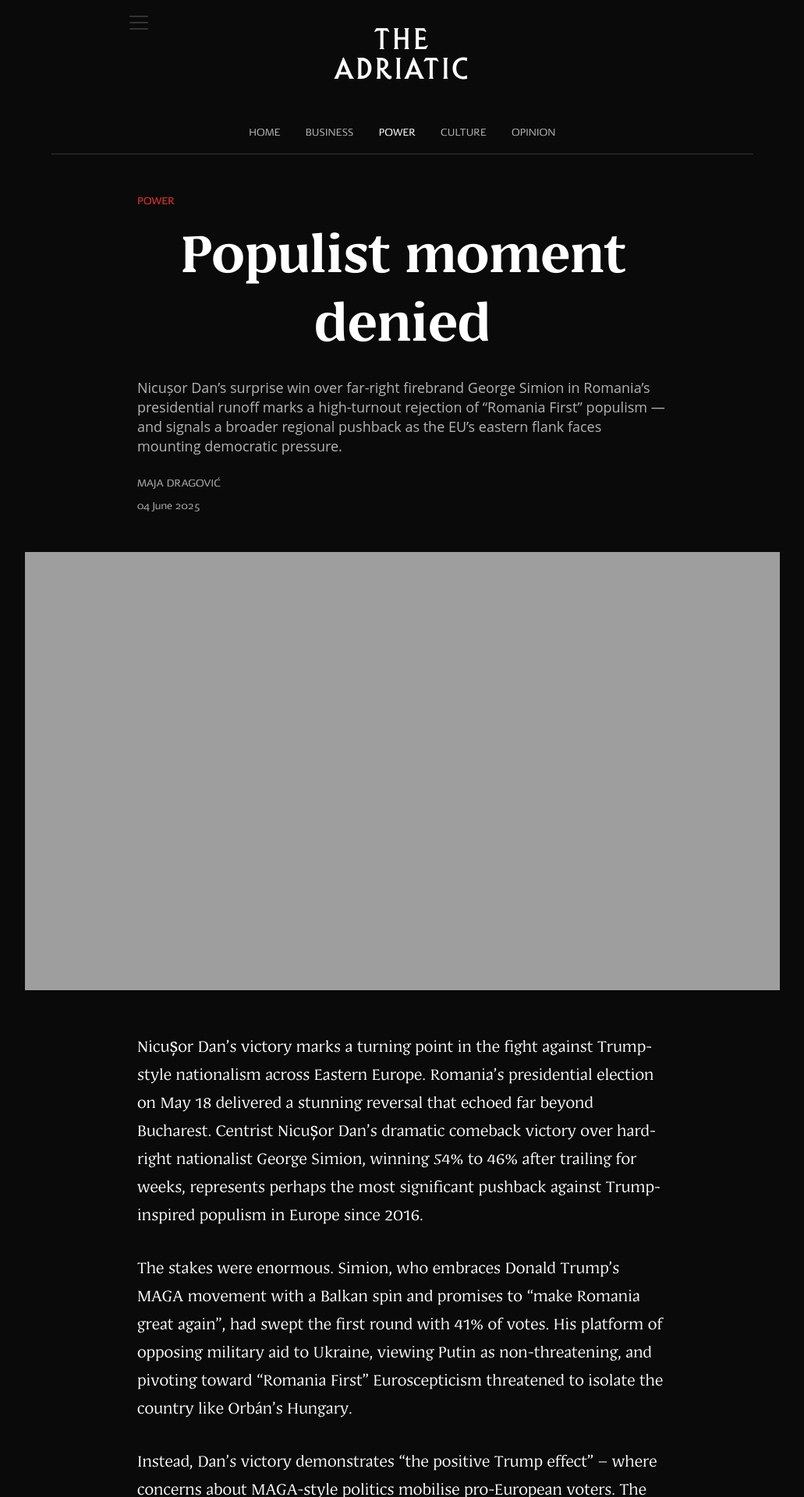
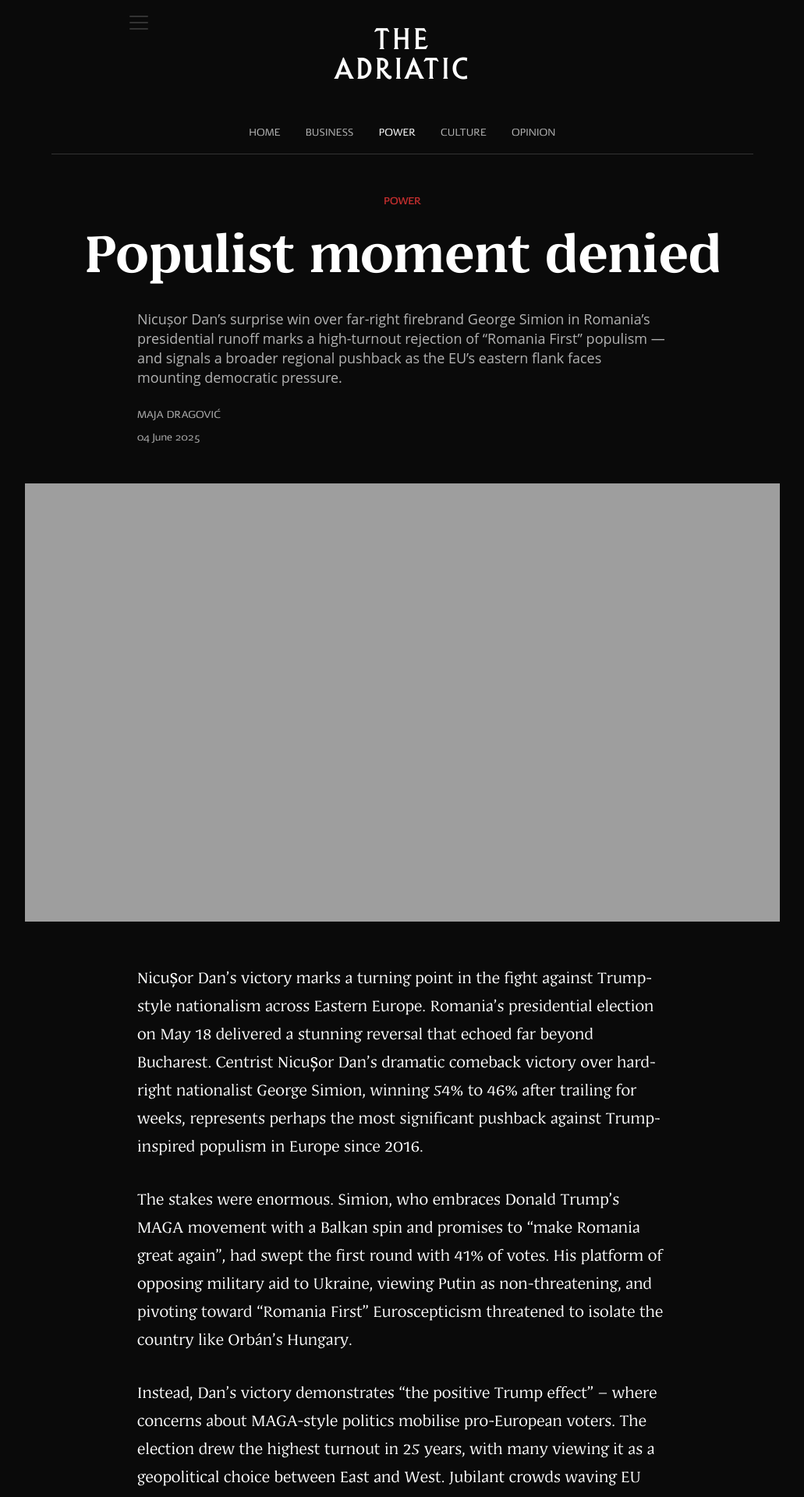
Before and after one commit to tfhoerest/azt, a Jekyll site: the page built from _posts/2025-06-02-populist-moment-denied.md, in a window 1280 px wide. Shown: the top 1920 px of the page at 78% size, without its empty margins (124-1155 px from the left). Built offline with Jekyll 4.4.1, drawn with Linux system fonts in a browser that asks for light colours.

Commit message:
Update post.html

```diff
--- a/_layouts/post.html
+++ b/_layouts/post.html
@@ -10,17 +10,12 @@ layout: default
     padding: 0 var(--z-ds-space-s);
 }
 
-.post-header {
-    margin-bottom: var(--z-ds-space-xl);
-    text-align: left;
-    max-width: 680px; /* FAZ-style readable width */
+.post-category {
+    margin-bottom: 1rem;
+    text-align: center;
+    max-width: 1000px;  /* Same as title width */
     margin-left: auto;
     margin-right: auto;
-}
-
-.post-category {
-    margin-bottom: 1rem;
-    text-align: left;
 }
 
 .post-title {
@@ -28,10 +23,20 @@ layout: default
     font-size: 5rem;
     font-weight: 700;
     text-align: center;
-    max-width: none;
     color: var(--z-ds-color-text-100);
     line-height: 1.1;  /* Tighter line height for large headlines */
     margin-bottom: 1.5rem;  /* Generous spacing to lede */
+    max-width: 1000px;  /* Wide title */
+    margin-left: auto;
+    margin-right: auto;
+}
+
+.post-meta {
+    max-width: 680px; /* FAZ-style readable width for meta info */
+    margin-left: auto;
+    margin-right: auto;
+    margin-bottom: var(--z-ds-space-xl);
+    text-align: left;
 }
 
 .post-lede {
@@ -50,14 +55,12 @@ layout: default
     text-transform: uppercase;
     letter-spacing: 0.5px;
     margin-bottom: 0.5rem;
-    text-align: left;
 }
 
 .post-date {
     font-size: 0.875rem;
     color: var(--z-ds-color-text-70);
     margin-bottom: 2rem;  /* Space to image */
-    text-align: left;
 }
 
 .post-image {
@@ -173,11 +176,16 @@ layout: default
         padding: 0 var(--z-ds-space-m);
     }
 
+    .post-category,
+    .post-title {
+        max-width: 800px;  /* Adjust for tablet */
+    }
+
     .post-image {
         height: 450px;  /* Medium height for tablets */
     }
 
-    .post-header,
+    .post-meta,
     .post-content,
     .post-navigation {
         max-width: 600px;  /* Slightly narrower text on tablets */
@@ -191,25 +199,30 @@ layout: default
         padding: 0;  /* Remove padding so image can be full width */
     }
 
-    .post-header {
+    .post-category {
         max-width: 100%;
-        padding: 0 12px;  /* Much smaller padding like Zeit */
+        padding: 0 12px;  /* Small padding like Zeit */
+        margin-bottom: 0.75rem;
+    }
+
+    .post-title {
+        max-width: 100%;
+        padding: 0 12px;  /* Small padding like Zeit */
+        font-size: 2rem;  /* Smaller on mobile */
+        line-height: 1.2;
+        margin-bottom: 1rem;
+    }
+
+    .post-meta {
+        max-width: 100%;
+        padding: 0 12px;  /* Small padding like Zeit */
+        margin-bottom: var(--z-ds-space-l);
     }
 
     .post-content,
     .post-navigation {
         max-width: 100%;
         padding: 0 12px;  /* Much smaller padding like Zeit */
-    }
-
-    .post-category {
-        margin-bottom: 0.75rem;
-    }
-
-    .post-title {
-        font-size: 2rem;  /* Smaller on mobile */
-        line-height: 1.2;
-        margin-bottom: 1rem;
     }
 
     .post-lede {
@@ -258,33 +271,32 @@ layout: default
 </style>
 
 <article class="post-container">
-    <header class="post-header">
-        <!-- 1. CATEGORY (above title) -->
-        <div class="post-category">
-            <span class="category-tag {{ page.category }}">{{ page.category | upcase }}</span>
-        </div>
+    <!-- 1. CATEGORY -->
+    <div class="post-category">
+        <span class="category-tag {{ page.category }}">{{ page.category | upcase }}</span>
+    </div>
 
-        <!-- 2. TITLE -->
-        <h1 class="post-title">{{ page.title }}</h1>
+    <!-- 2. TITLE (wide) -->
+    <h1 class="post-title">{{ page.title }}</h1>
 
-        <!-- 3. LEDE (EXCERPT) -->
+    <!-- 3. META INFO (constrained width) -->
+    <div class="post-meta">
         {% if page.excerpt %}
             <div class="post-lede">{{ page.excerpt | strip_html }}</div>
         {% endif %}
 
-        <!-- 4. AUTHOR AND DATE (below lede) -->
         {% if page.author %}
             <div class="post-author-name">{{ page.author }}</div>
         {% endif %}
         <div class="post-date">{{ page.date | date: "%d %B %Y" }}</div>
-    </header>
+    </div>
 
-    <!-- 5. IMAGE -->
+    <!-- 4. IMAGE -->
     {% if page.image %}
         <img src="{{ page.image }}" alt="{{ page.title }}" class="post-image">
     {% endif %}
 
-    <!-- 6. ARTICLE CONTENT -->
+    <!-- 5. ARTICLE CONTENT -->
     <div class="post-content">
         {{ content }}
     </div>
```
